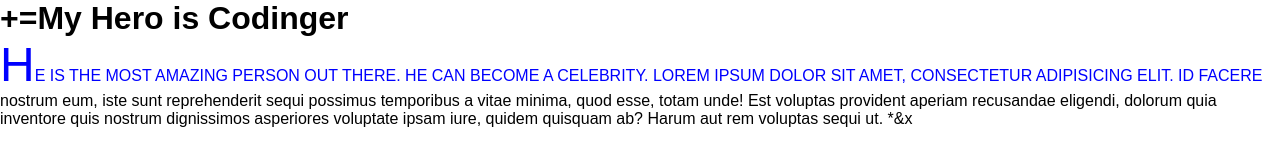
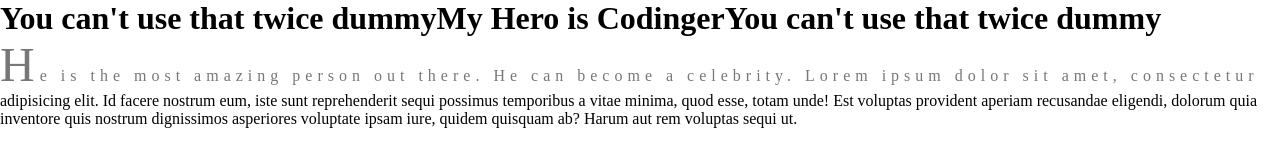
Before and after one commit to Jupiter0909/Pseudo-elements, a plain HTML site: page index.html in a window 1280 px wide. Drawn offline with Linux system fonts and the light colour scheme.

Commit message:
Update style.css

```diff
--- a/style.css
+++ b/style.css
@@ -2,22 +2,35 @@
   margin: 0;
   padding: 0;
   box-sizing: border-box;
-  font-family: sans-serif;
 }
 
 p::first-line {
-  color: blue;
-  text-transform: uppercase;
+  color: #777;
+  letter-spacing: 5px;
 }
 
+/*
+  ! Syntax
+  * selector::pseudo-element {
+   *property: value;
+*}
+ */
 p::first-letter {
   font-size: 3rem;
 }
 
 h1::before {
-  content: "+=";
+  content: "This is the before pseudo element";
 }
 
-p::after {
-  content: "*&x";
+h1::after {
+  content: "This is the after pseudo element";
 }
+
+.title::before {
+  content: "You can't use that twice dummy";
+}
+
+.title::after {
+  content: "You can't use that twice dummy";
+}
```
